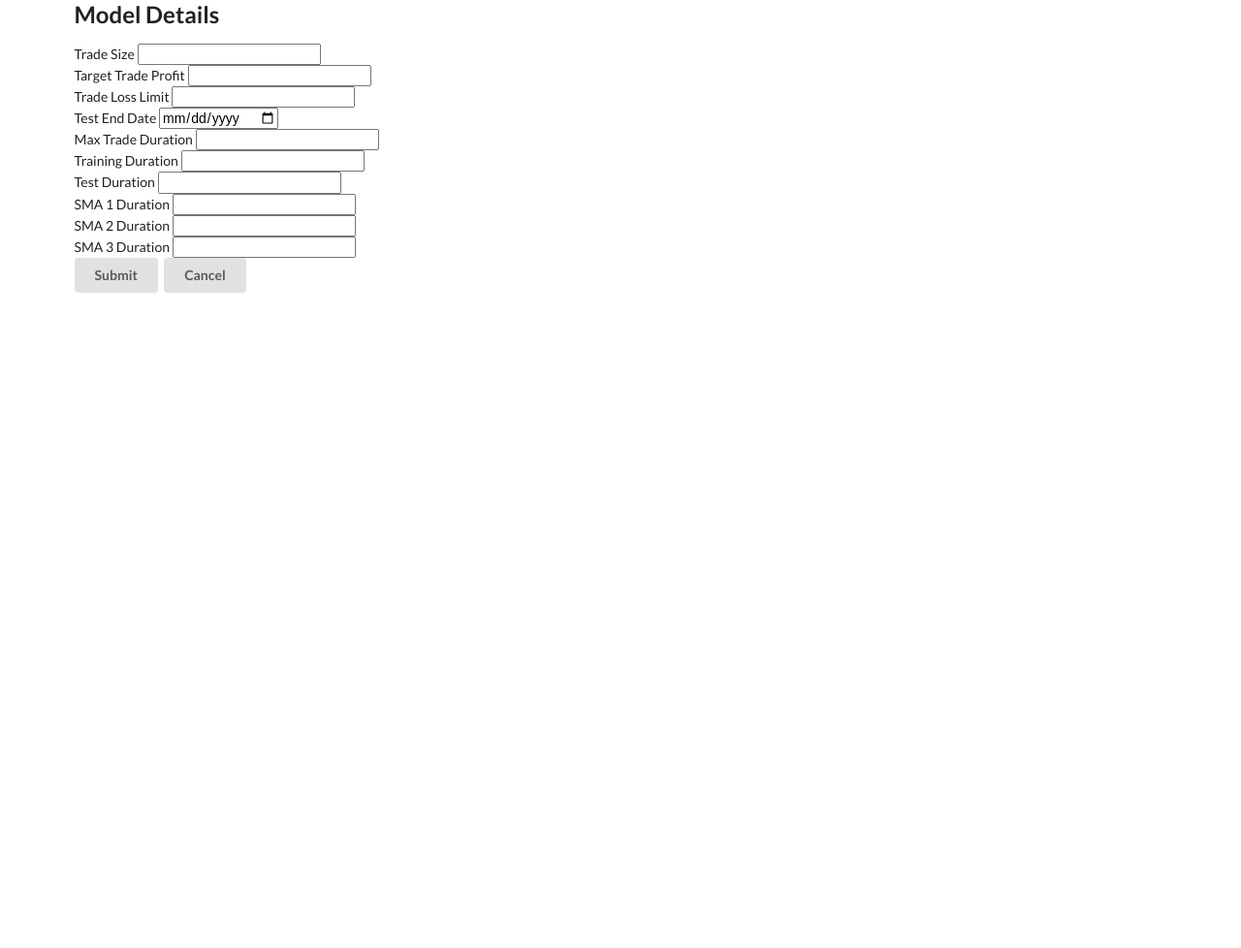
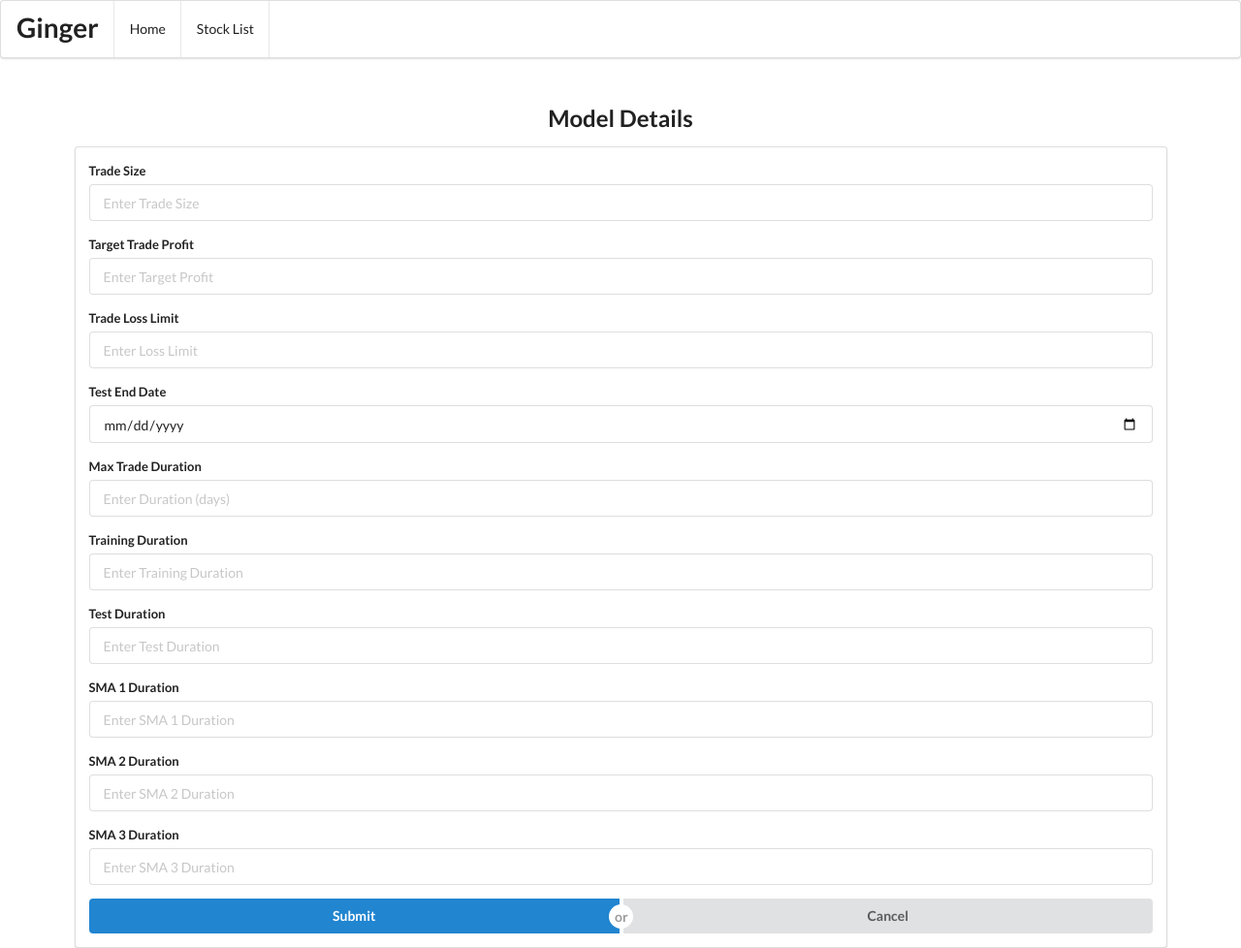
Before and after one commit to colinmoughton/Ginger, a FastAPI app: page /open_model/1 in a window 1280 px wide. Shown: the whole page at 97% size. Before the commit the page ends 302 px from the top, so only its background shows below. Run offline with FastAPI, Linux system fonts and the light colour scheme; data that the repository does not hold is empty; some libraries are stand-ins or nearby versions.

Commit message:
imporved styling on the model_details page

```diff
--- a/templates/base.html
+++ b/templates/base.html
@@ -22,10 +22,7 @@
   <a class="item"  href="/stock_list" >
     Stock List
   </a>
-  <a class="item"  href="/graph" >
-    Graph
-  </a>
-</div>
+ </div>
 
     <div style="margin-top: 50px;" class="ui container" >
 
--- a/templates/model_details.html
+++ b/templates/model_details.html
@@ -4,22 +4,37 @@
     <meta charset="UTF-8">
     <title>Model Details</title>
     <link rel="stylesheet" href="https://cdn.jsdelivr.net/npm/semantic-ui@2.5.0/dist/semantic.min.css">
+    <script src="https://cdn.jsdelivr.net/npm/semantic-ui@2.5.0/dist/semantic.min.js"></script>
 </head>
+
 <body>
-    <div class="ui container">
-        <h2>Model Details</h2>
-        <form action="{{ url_for('submit_model_inputs', model_id=model.id) }}" method="post">
+    <!-- Navigation Menu -->
+    <div class="ui menu">
+        <div class="header item">
+            <h1 class="ui center aligned header">Ginger</h1>
+        </div>
+        <a class="item" href="/">Home</a>
+        <a class="item" href="/stock_list">Stock List</a>
+    </div>
+
+    <!-- Main Container -->
+    <div class="ui container" style="margin-top: 50px; max-width: 600px;">
+        <h2 class="ui center aligned header">Model Details</h2>
+
+        <!-- Model Details Form -->
+        <form action="{{ url_for('submit_model_inputs', model_id=model.id) }}" method="post" class="ui form segment">
+            <!-- Form Fields with Aligned Labels and Inputs -->
             <div class="field">
                 <label>Trade Size</label>
-                <input type="number" step="any" name="trade_size" value="{{ model.trade_size or '' }}">
+                <input type="number" step="any" name="trade_size" value="{{ model.trade_size or '' }}" placeholder="Enter Trade Size">
             </div>
             <div class="field">
                 <label>Target Trade Profit</label>
-                <input type="number" step="any" name="target_trade_profit" value="{{ model.target_trade_profit or '' }}">
+                <input type="number" step="any" name="target_trade_profit" value="{{ model.target_trade_profit or '' }}" placeholder="Enter Target Profit">
             </div>
             <div class="field">
                 <label>Trade Loss Limit</label>
-                <input type="number" step="any" name="trade_loss_limit" value="{{ model.trade_loss_limit or '' }}">
+                <input type="number" step="any" name="trade_loss_limit" value="{{ model.trade_loss_limit or '' }}" placeholder="Enter Loss Limit">
             </div>
             <div class="field">
                 <label>Test End Date</label>
@@ -27,30 +42,35 @@
             </div>
             <div class="field">
                 <label>Max Trade Duration</label>
-                <input type="number" name="max_trade_duration" value="{{ model.max_trade_duration or '' }}">
+                <input type="number" name="max_trade_duration" value="{{ model.max_trade_duration or '' }}" placeholder="Enter Duration (days)">
             </div>
             <div class="field">
                 <label>Training Duration</label>
-                <input type="number" name="training_duration" value="{{ model.training_duration or '' }}">
+                <input type="number" name="training_duration" value="{{ model.training_duration or '' }}" placeholder="Enter Training Duration">
             </div>
             <div class="field">
                 <label>Test Duration</label>
-                <input type="number" name="test_duration" value="{{ model.test_duration or '' }}">
+                <input type="number" name="test_duration" value="{{ model.test_duration or '' }}" placeholder="Enter Test Duration">
             </div>
             <div class="field">
                 <label>SMA 1 Duration</label>
-                <input type="number" name="sma_1_duration" value="{{ model.sma_1_duration or '' }}">
+                <input type="number" name="sma_1_duration" value="{{ model.sma_1_duration or '' }}" placeholder="Enter SMA 1 Duration">
             </div>
             <div class="field">
                 <label>SMA 2 Duration</label>
-                <input type="number" name="sma_2_duration" value="{{ model.sma_2_duration or '' }}">
+                <input type="number" name="sma_2_duration" value="{{ model.sma_2_duration or '' }}" placeholder="Enter SMA 2 Duration">
             </div>
             <div class="field">
                 <label>SMA 3 Duration</label>
-                <input type="number" name="sma_3_duration" value="{{ model.sma_3_duration or '' }}">
+                <input type="number" name="sma_3_duration" value="{{ model.sma_3_duration or '' }}" placeholder="Enter SMA 3 Duration">
             </div>
-            <button type="submit" class="ui button">Submit</button>
-            <a href="{{ url_for('home') }}" class="ui button">Cancel</a>
+
+            <!-- Form Buttons -->
+            <div class="ui buttons" style="width: 100%;">
+                <button type="submit" class="ui primary button">Submit</button>
+                <div class="or"></div>
+                <a href="{{ url_for('home') }}" class="ui button">Cancel</a>
+            </div>
         </form>
     </div>
 </body>
--- a/templates/stock_list.html
+++ b/templates/stock_list.html
@@ -17,9 +17,6 @@
   </a>
   <a class="item"  href="/stock_list" >
     Stock List
-  </a>
-  <a class="item"  href="/graph" >
-    Graph
   </a>
 </div>
 
```
